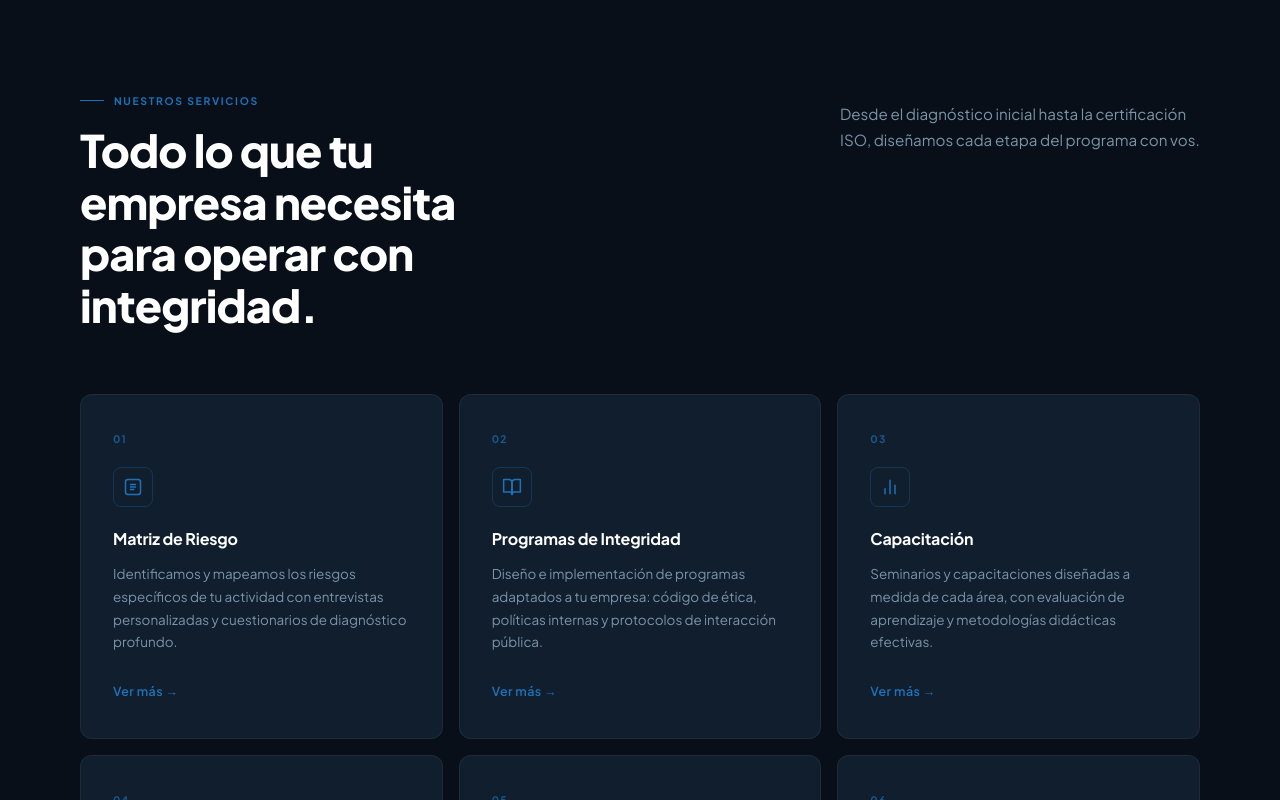
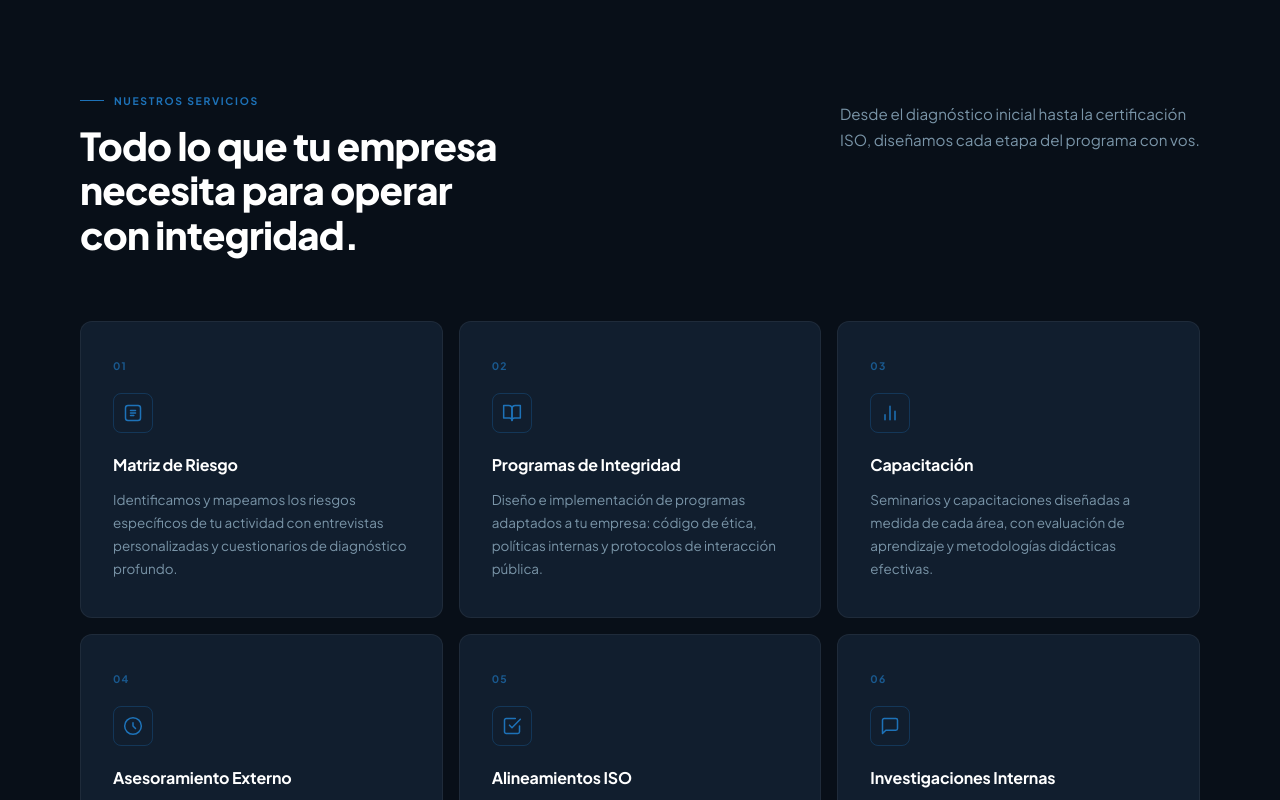
Before and after one commit to lalipognante/onesta-v2, a Next.js app in the folder onesta-v2/: page / in a window 1280 px wide. Shown: the part 1760-2560 px from the top of the page. Built offline with nearby package versions, Linux system fonts and the light colour scheme.

Commit message:
Add files via upload

```diff
--- a/onesta-v2/app/components/Services.tsx
+++ b/onesta-v2/app/components/Services.tsx
@@ -25,7 +25,7 @@ export default function Services() {
           style={{ display: 'flex', flexDirection: isMobile ? 'column' : 'row', alignItems: isMobile ? 'flex-start' : 'flex-start', justifyContent: 'space-between', marginBottom: isMobile ? 40 : 64, gap: 24 }}>
           <div>
             <div className="section-label">Nuestros servicios</div>
-            <h2 style={{ fontSize: 'clamp(1.8rem, 4vw, 2.8rem)', fontWeight: 800, letterSpacing: '-0.02em', lineHeight: 1.15, maxWidth: 440, margin: 0 }}>
+            <h2 style={{ fontSize: 'clamp(1.8rem, 3vw, 2.4rem)', fontWeight: 800, letterSpacing: '-0.02em', lineHeight: 1.15, maxWidth: 440, margin: 0 }}>
               Todo lo que tu empresa necesita para operar con integridad.
             </h2>
           </div>
@@ -48,8 +48,7 @@ function ServiceCard({ service, delay, isMobile }: { service: typeof services[0]
       <div style={{ fontSize: '0.65rem', fontWeight: 700, letterSpacing: '0.12em', color: '#1D72B8', marginBottom: 20, opacity: 0.7 }}>{service.num}</div>
       <div style={{ width: 40, height: 40, border: '1px solid rgba(29,114,184,0.3)', borderRadius: 8, display: 'flex', alignItems: 'center', justifyContent: 'center', marginBottom: 20 }}>{service.icon}</div>
       <h3 style={{ fontSize: '1rem', fontWeight: 700, marginBottom: 12, color: '#FFFFFF', letterSpacing: '-0.01em' }}>{service.title}</h3>
-      <p style={{ fontSize: '0.84rem', color: '#7A95A8', lineHeight: 1.7, marginBottom: 24 }}>{service.body}</p>
-      <span className="service-link-arrow" style={{ fontSize: '0.78rem', fontWeight: 600, color: '#1D72B8', letterSpacing: '0.03em', display: 'inline-flex', alignItems: 'center', gap: 6, transition: 'gap 0.2s' }}>Ver más →</span>
+      <p style={{ fontSize: '0.84rem', color: '#7A95A8', lineHeight: 1.7, margin: 0 }}>{service.body}</p>
     </div>
   )
 }
```
